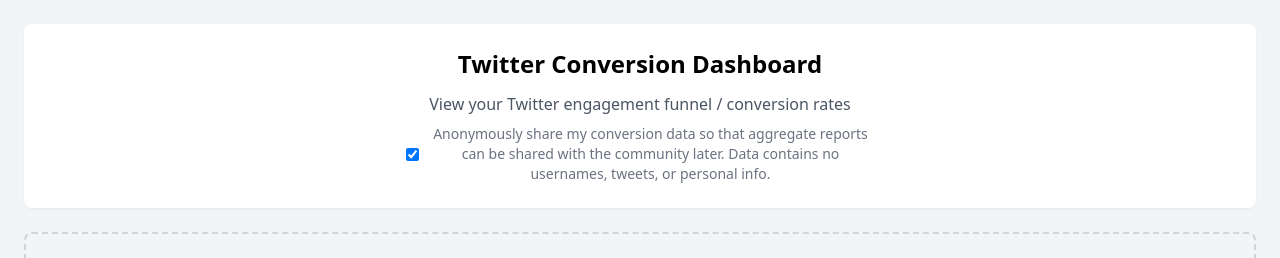
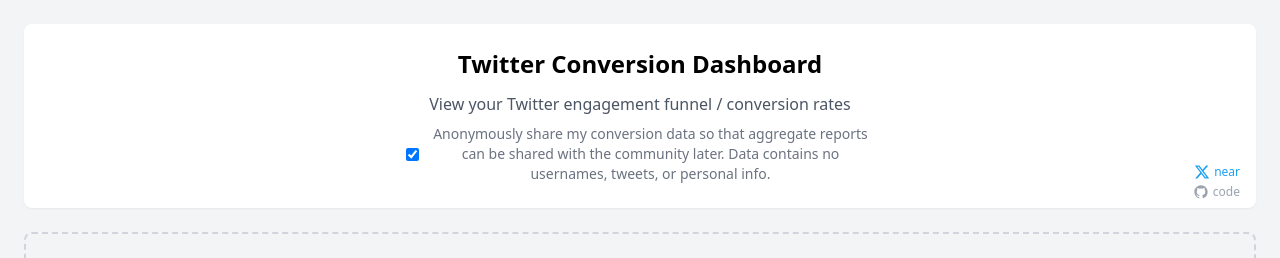
Before and after one commit to Nearcyan/twitter-conversion-rates, a plain HTML site: page conversion-dashboard.html in a window 1280 px wide. Shown: the top 258 px of the page. Drawn offline with nearby package versions, Linux system fonts and the light colour scheme.

Commit message:
Add links

```diff
--- a/conversion-dashboard.html
+++ b/conversion-dashboard.html
@@ -1,3 +1,6 @@
+<!DOCTYPE html>
+<html lang="en">
+<head>
     <meta charset="UTF-8">
     <meta name="viewport" content="width=device-width, initial-scale=1.0">
     <title>Social Media Conversion Dashboard</title>
@@ -6,10 +9,13 @@
     <script src="https://cdnjs.cloudflare.com/ajax/libs/date-fns/4.1.0/cdn.min.js" integrity="sha512-bz58Sg3BAWMEMPTH0B8+pK/+5Qfqq6b2Ho2G4ld12x4fiUVqpY8jSbN/73qpBQYFLU4QnKVL5knUm4uqcJGLVw==" crossorigin="anonymous" referrerpolicy="no-referrer"></script>
     <script src="https://cdnjs.cloudflare.com/ajax/libs/lodash.js/4.17.21/lodash.min.js"></script>
     <link href="https://cdn.jsdelivr.net/npm/tailwindcss@2.2.19/dist/tailwind.min.css" rel="stylesheet">
-<div class="bg-gray-100 p-6">
+    <script src="https://unpkg.com/@heroicons/v2/24/outline/esm/index.js"></script>
+</head>
+<body class="bg-gray-100">
+    <div class="bg-gray-100 p-6 rounded-xl">
         <div class="max-w-7xl mx-auto">
             <!-- Add info card -->
-        <div class="bg-white rounded-lg shadow-sm p-6 mb-6 text-center">
+            <div class="bg-white rounded-lg shadow-sm p-6 mb-6 text-center relative">
                 <h1 class="text-2xl font-bold text-twitter-blue mb-3" style="color: black !important;">Twitter Conversion Dashboard</h1>
                 <p class="text-gray-600 mb-2">
                     View your Twitter engagement funnel / conversion rates
@@ -20,6 +26,21 @@
                         <label for="shareData" class="text-sm text-gray-500 max-w-md text-center">
                             Anonymously share my conversion data so that aggregate reports can be shared with the community later. Data contains no usernames, tweets, or personal info.
                         </label>
+                    </div>
+                </div>
+                <!-- Add attribution links -->
+                <div class="absolute bottom-2 right-4 text-xs text-gray-400 flex flex-col items-end gap-1">
+                    <div class="flex items-center gap-1">
+                        <svg xmlns="http://www.w3.org/2000/svg" class="h-4 w-4 text-twitter-blue" viewBox="0 0 24 24" fill="currentColor">
+                            <path d="M18.244 2.25h3.308l-7.227 8.26 8.502 11.24H16.17l-5.214-6.817L4.99 21.75H1.68l7.73-8.835L1.254 2.25H8.08l4.713 6.231zm-1.161 17.52h1.833L7.084 4.126H5.117z"/>
+                        </svg>
+                        <a href="https://x.com/nearcyan" target="_blank" rel="noopener" class="text-twitter-blue hover:underline">near</a>
+                    </div>
+                    <div class="flex items-center gap-1">
+                        <svg xmlns="http://www.w3.org/2000/svg" class="h-4 w-4 text-gray-400" viewBox="0 0 24 24" fill="currentColor">
+                            <path fill-rule="evenodd" d="M12 2C6.477 2 2 6.484 2 12.017c0 4.425 2.865 8.18 6.839 9.504.5.092.682-.217.682-.483 0-.237-.008-.868-.013-1.703-2.782.605-3.369-1.343-3.369-1.343-.454-1.158-1.11-1.466-1.11-1.466-.908-.62.069-.608.069-.608 1.003.07 1.531 1.032 1.531 1.032.892 1.53 2.341 1.088 2.91.832.092-.647.35-1.088.636-1.338-2.22-.253-4.555-1.113-4.555-4.951 0-1.093.39-1.988 1.029-2.688-.103-.253-.446-1.272.098-2.65 0 0 .84-.27 2.75 1.026A9.564 9.564 0 0112 6.844c.85.004 1.705.115 2.504.337 1.909-1.296 2.747-1.027 2.747-1.027.546 1.379.202 2.398.1 2.651.64.7 1.028 1.595 1.028 2.688 0 3.848-2.339 4.695-4.566 4.943.359.309.678.92.678 1.855 0 1.338-.012 2.419-.012 2.747 0 .268.18.58.688.482A10.019 10.019 0 0022 12.017C22 6.484 17.522 2 12 2z" clip-rule="evenodd"/>
+                        </svg>
+                        <a href="https://github.com/Nearcyan/twitter-conversion-rates" target="_blank" rel="noopener" class="text-gray-400 hover:text-twitter-blue hover:underline">code</a>
                     </div>
                 </div>
             </div>
@@ -694,3 +715,5 @@
         }
         </script>
     </div>
+</body>
+</html>
```
Lines whose indentation alone changed are shown as unchanged.
